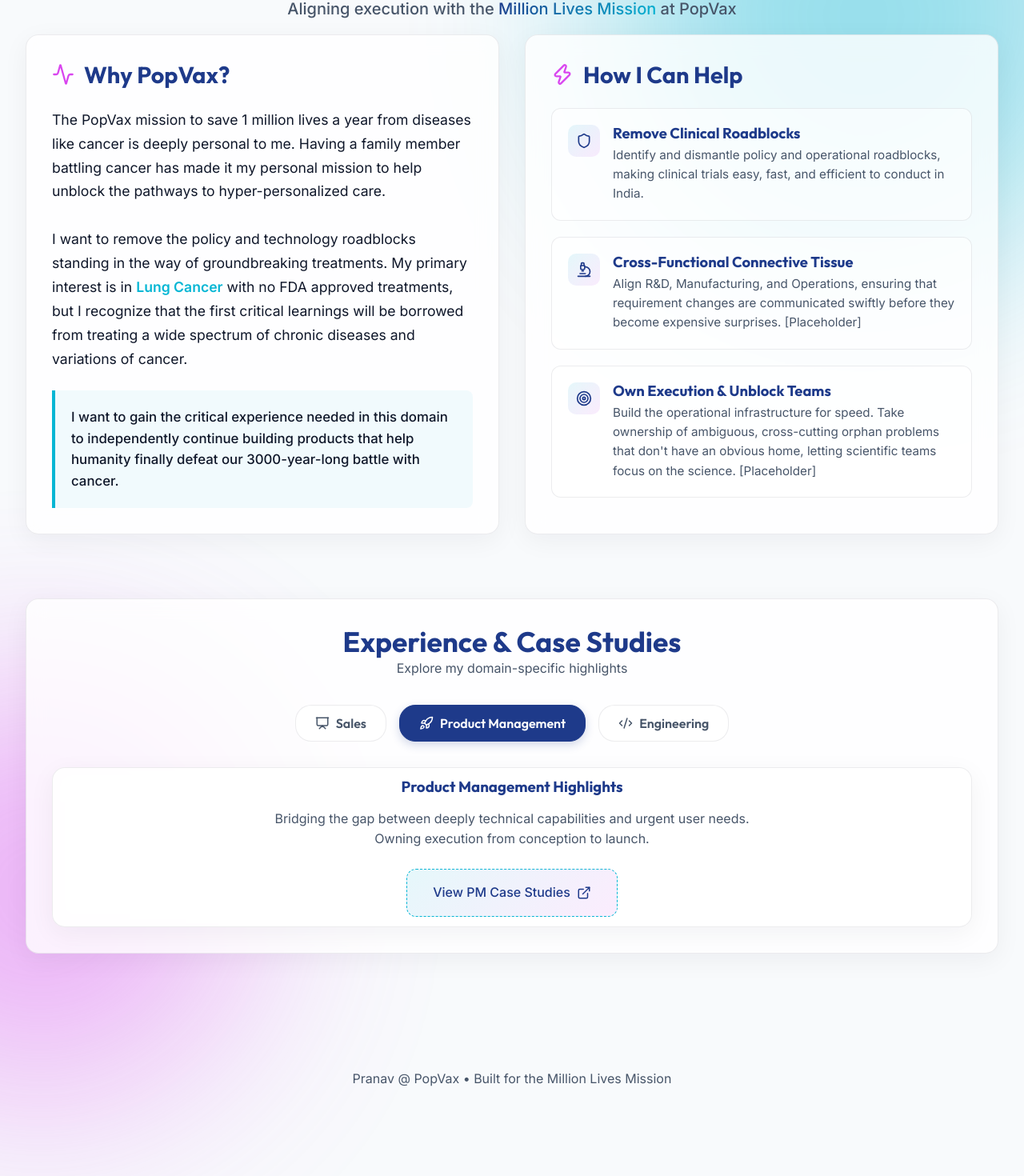
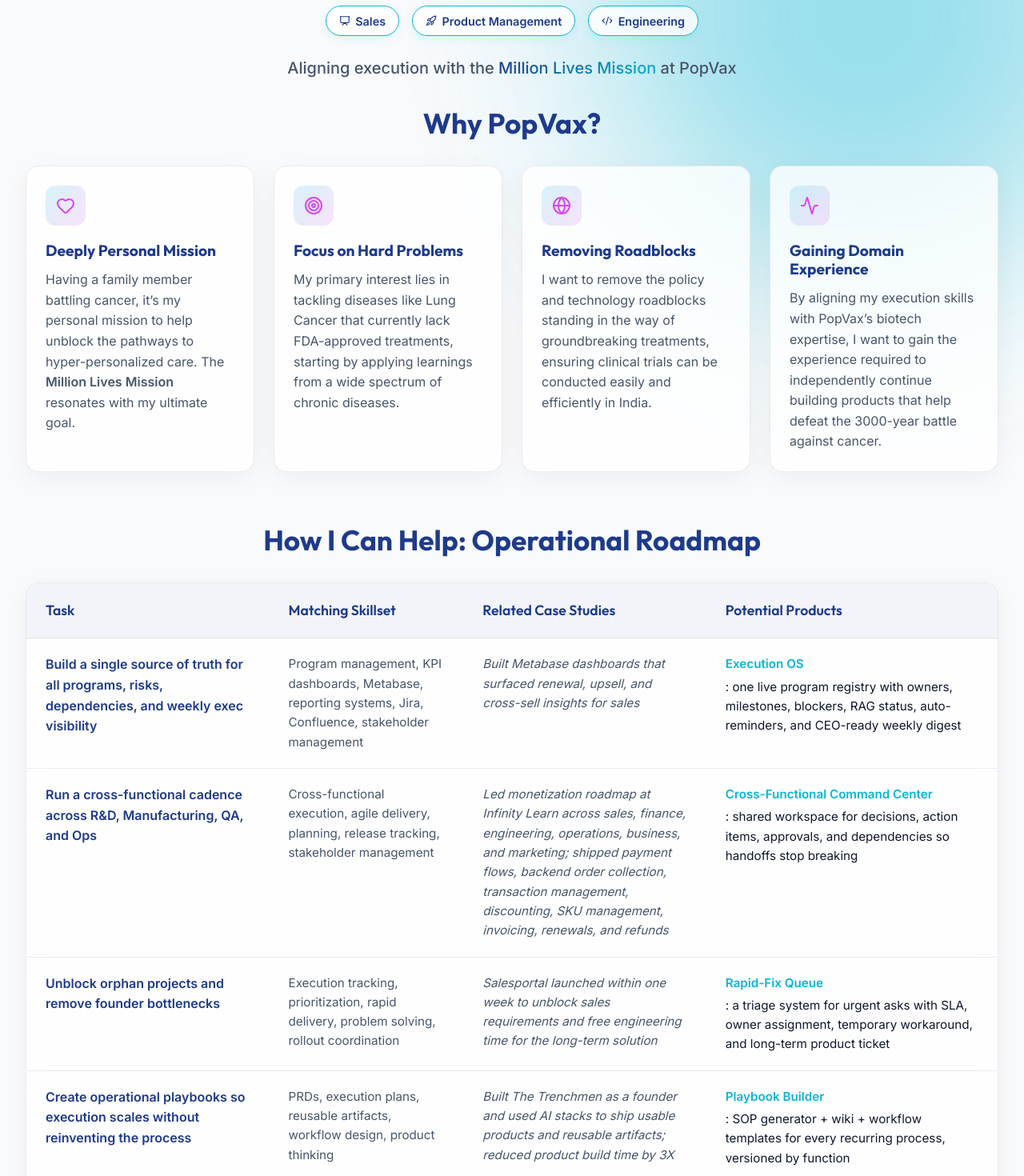
Before and after one commit to pran-av/popvax_pitch, a React (Vite) app: page / in a window 1280 px wide. Shown: the part 112-1582 px from the top of the page at 80% size. Before the commit the page ends 1538 px from the top, so only its background shows below. Built offline with nearby package versions, Linux system fonts and the light colour scheme.

Commit message:
roadmap addition

```diff
--- a/src/App.css
+++ b/src/App.css
@@ -20,13 +20,16 @@
 /* Header / Goal area */
 .header-goal {
   text-align: center;
-  margin-bottom: 1rem;
+  margin-bottom: 2rem;
+  display: flex;
+  flex-direction: column;
+  align-items: center;
 }
 
 .header-goal h1 {
   font-size: 3.5rem;
   font-weight: 800;
-  margin-bottom: 0.5rem;
+  margin-bottom: 0.75rem;
   color: var(--color-primary);
 }
 
@@ -40,177 +43,149 @@
   .header-goal h1 { font-size: 2.5rem; }
 }
 
-/* Split Pane for Hero Fold */
-.hero-split {
-  display: grid;
-  grid-template-columns: 1fr 1fr;
-  gap: 2rem;
-  min-height: 60vh;
-  align-items: stretch;
+/* Header Tags */
+.header-tags {
+  display: flex;
+  gap: 1rem;
+  flex-wrap: wrap;
+  justify-content: center;
+  margin-top: 0.5rem;
+  margin-bottom: 0.5rem;
 }
 
-@media (max-width: 1024px) {
-  .hero-split {
-    grid-template-columns: 1fr;
-    min-height: auto;
-  }
+.tag {
+  display: inline-flex;
+  align-items: center;
+  gap: 0.4rem;
+  padding: 0.4rem 1rem;
+  border-radius: 20px;
+  background: var(--color-surface);
+  border: 1px solid var(--color-accent-cyan);
+  color: var(--color-primary);
+  font-weight: 600;
+  font-size: 0.9rem;
+  backdrop-filter: blur(8px);
+  box-shadow: 0 4px 12px rgba(6, 182, 212, 0.1);
 }
 
-/* Common Card Internal Padding */
-.card-content {
-  padding: 2rem;
-  height: 100%;
+/* Why Section Pointers */
+.pointers-grid {
+  display: grid;
+  grid-template-columns: repeat(auto-fit, minmax(280px, 1fr));
+  gap: 1.5rem;
+}
+
+.pointer-card {
+  padding: 1.5rem;
   display: flex;
   flex-direction: column;
+  gap: 0.75rem;
 }
 
-.card-title {
+.pointer-icon {
+  background: linear-gradient(135deg, rgba(6, 182, 212, 0.15), rgba(217, 70, 239, 0.15));
+  width: 50px;
+  height: 50px;
+  border-radius: 12px;
   display: flex;
   align-items: center;
-  gap: 0.75rem;
-  font-size: 1.8rem;
-  margin-bottom: 1.5rem;
+  justify-content: center;
+  color: var(--color-accent-magenta);
+  margin-bottom: 0.5rem;
+}
+
+.pointer-card h3 {
+  font-size: 1.2rem;
   color: var(--color-primary);
 }
 
-.card-title svg {
-  color: var(--color-accent-magenta);
+.pointer-card p {
+  font-size: 1rem;
+  color: var(--color-text-muted);
+  line-height: 1.6;
 }
 
-/* Why Section */
-.mission-text {
-  font-size: 1.1rem;
-  line-height: 1.7;
-  color: var(--color-text-main);
-  margin-bottom: 1.5rem;
-}
-
-.mission-text strong {
-  color: var(--color-accent-cyan);
-  font-weight: 600;
-}
-
-.highlight-box {
-  background: rgba(6, 182, 212, 0.05);
-  border-left: 4px solid var(--color-accent-cyan);
-  padding: 1.25rem;
-  border-radius: 0 8px 8px 0;
-  margin-top: auto;
-}
-
-.highlight-box p {
-  font-size: 1.05rem;
-  font-weight: 500;
-}
-
-/* How Section */
-.roadmap-list {
-  list-style: none;
-  display: flex;
-  flex-direction: column;
-  gap: 1.25rem;
-}
-
-.roadmap-item {
-  display: flex;
-  gap: 1rem;
-  align-items: flex-start;
-  background: rgba(255,255,255,0.5);
-  padding: 1.25rem;
-  border-radius: 12px;
-  border: 1px solid var(--glass-border);
-  transition: transform 0.2s;
-}
-
-.roadmap-item:hover {
-  transform: translateY(-2px);
-  border-color: rgba(6, 182, 212, 0.3);
-}
-
-.roadmap-icon {
-  background: linear-gradient(135deg, rgba(6, 182, 212, 0.1), rgba(217, 70, 239, 0.1));
-  color: var(--color-primary);
-  width: 40px;
-  height: 40px;
-  border-radius: 10px;
-  display: flex;
-  align-items: center;
-  justify-content: center;
-  flex-shrink: 0;
-}
-
-.roadmap-content h4 {
-  font-size: 1.15rem;
-  margin-bottom: 0.25rem;
-  color: var(--color-primary);
-}
-
-.roadmap-content p {
-  font-size: 0.95rem;
-  color: var(--color-text-muted);
-}
-
-/* Case Studies Widget */
-.case-studies-section {
-  margin-top: 2rem;
-  margin-bottom: 4rem;
+/* Roadmap Table Section */
+.roadmap-section {
+  margin-top: 1rem;
 }
 
 .section-header {
-  text-align: center;
-  margin-bottom: 2rem;
-}
-
-.section-header h2 {
   font-size: 2.2rem;
   color: var(--color-primary);
 }
 
-.widget-container {
-  display: flex;
-  flex-direction: column;
-  gap: 1rem;
+.table-container {
+  overflow-x: auto;
+  border-radius: 16px;
+  padding: 0;
+  /* background handled by glass-card */
 }
 
-.widget-tabs {
-  display: flex;
-  justify-content: center;
-  gap: 1rem;
-  margin-bottom: 1rem;
-  flex-wrap: wrap;
+.roadmap-table {
+  width: 100%;
+  border-collapse: collapse;
+  min-width: 900px;
+  text-align: left;
 }
 
-.tab-btn {
-  background: rgba(255, 255, 255, 0.6);
-  border: 1px solid var(--glass-border);
-  padding: 0.75rem 1.5rem;
-  border-radius: 20px;
+.roadmap-table th,
+.roadmap-table td {
+  padding: 1.25rem 1.5rem;
+  border-bottom: 1px solid var(--glass-border);
+  vertical-align: top;
+}
+
+.roadmap-table th {
+  background: rgba(30, 58, 138, 0.05);
+  color: var(--color-primary);
   font-family: var(--font-heading);
   font-weight: 600;
-  font-size: 1rem;
-  color: var(--color-text-muted);
-  cursor: pointer;
-  transition: all 0.2s ease;
-  backdrop-filter: blur(4px);
+  font-size: 1.1rem;
 }
 
-.tab-btn:hover {
-  background: rgba(255, 255, 255, 0.9);
-  color: var(--color-primary);
+.roadmap-table tr:last-child td {
+  border-bottom: none;
 }
 
-.tab-btn.active {
-  background: var(--color-primary);
-  color: white;
-  border-color: var(--color-primary);
-  box-shadow: 0 4px 12px rgba(30, 58, 138, 0.2);
+.roadmap-table tr:hover td {
+  background: rgba(255, 255, 255, 0.5);
 }
 
-.tab-content {
-  min-height: 200px;
-  display: flex;
-  align-items: center;
-  justify-content: center;
+.task-cell {
+  font-weight: 600;
+  color: var(--color-primary);
+  width: 25%;
+}
+
+.skill-cell {
+  color: var(--color-text-muted);
+  font-size: 0.95rem;
+  width: 20%;
+}
+
+.case-cell {
+  color: var(--color-text-muted);
+  font-size: 0.95rem;
+  width: 25%;
+  font-style: italic;
+}
+
+.product-cell {
+  color: var(--color-text-main);
+  font-size: 0.95rem;
+  width: 30%;
+}
+
+.product-cell strong {
+  color: var(--color-accent-cyan);
+  display: block;
+  margin-bottom: 0.25rem;
+}
+
+/* Case Studies Widget / Common Card */
+.card-content {
+  padding: 2rem;
 }
 
 .placeholder-link {
--- a/src/App.jsx
+++ b/src/App.jsx
@@ -1,5 +1,6 @@
 import React from 'react';
 import Hero from './components/Hero';
+import Roadmap from './components/Roadmap';
 import CaseStudiesWidget from './components/CaseStudiesWidget';
 import './App.css';
 
@@ -7,6 +8,7 @@
   return (
     <div className="app-container">
       <Hero />
+      <Roadmap />
       <CaseStudiesWidget />
 
       <footer style={{ textAlign: 'center', marginTop: 'auto', padding: '2rem', color: 'var(--color-text-muted)' }}>
--- a/src/components/CaseStudiesWidget.jsx
+++ b/src/components/CaseStudiesWidget.jsx
@@ -1,79 +1,18 @@
-import React, { useState } from 'react';
-import { ExternalLink, Presentation, Rocket, Code2 } from 'lucide-react';
+import React from 'react';
+import { ExternalLink } from 'lucide-react';
 import '../App.css';
 
 const CaseStudiesWidget = () => {
-  const [activeTab, setActiveTab] = useState('PM');
+  return (
+    <div className="case-studies-section glass-card card-content" style={{ textAlign: 'center', padding: '3rem' }}>
+      <h2 style={{ marginBottom: '1rem', color: 'var(--color-primary)' }}>Experience & Case Studies</h2>
+      <p style={{ marginBottom: '2rem', color: 'var(--color-text-muted)', maxWidth: '600px', margin: '0 auto 2rem auto' }}>
+        Detailed case studies highlighting my execution in Sales, Product Management, and Engineering.
+      </p>
 
-  const tabs = [
-    { id: 'Sales', label: 'Sales', icon: Presentation },
-    { id: 'PM', label: 'Product Management', icon: Rocket },
-    { id: 'Engineering', label: 'Engineering', icon: Code2 }
-  ];
-
-  return (
-    <div className="case-studies-section glass-card card-content">
-      <div className="section-header">
-        <h2>Experience & Case Studies</h2>
-        <p style={{ color: "var(--color-text-muted)" }}>Explore my domain-specific highlights</p>
-      </div>
-
-      <div className="widget-container">
-        <div className="widget-tabs">
-          {tabs.map((tab) => {
-            const Icon = tab.icon;
-            return (
-              <button
-                key={tab.id}
-                className={`tab-btn ${activeTab === tab.id ? 'active' : ''}`}
-                onClick={() => setActiveTab(tab.id)}
-                style={{ display: 'flex', alignItems: 'center', gap: '8px' }}
-              >
-                <Icon size={18} />
-                {tab.label}
-              </button>
-            );
-          })}
-        </div>
-
-        <div className="tab-content glass-card">
-          {activeTab === 'Sales' && (
-            <div style={{ textAlign: 'center' }}>
-              <h3 style={{ marginBottom: '1rem', color: "var(--color-primary)" }}>Sales Highlights</h3>
-              <p style={{ marginBottom: '1.5rem', color: 'var(--color-text-muted)', maxWidth: '600px' }}>
-                Selling ideas internally, pitching products externally, and building sustainable revenue models for high-growth tech initiatives.
-              </p>
-              <a href="#" className="placeholder-link">
-                View Sales Case Studies <ExternalLink size={18} />
-              </a>
-            </div>
-          )}
-
-          {activeTab === 'PM' && (
-            <div style={{ textAlign: 'center' }}>
-              <h3 style={{ marginBottom: '1rem', color: "var(--color-primary)" }}>Product Management Highlights</h3>
-              <p style={{ marginBottom: '1.5rem', color: 'var(--color-text-muted)', maxWidth: '600px' }}>
-                Bridging the gap between deeply technical capabilities and urgent user needs. Owning execution from conception to launch.
-              </p>
-              <a href="#" className="placeholder-link">
-                View PM Case Studies <ExternalLink size={18} />
-              </a>
-            </div>
-          )}
-
-          {activeTab === 'Engineering' && (
-            <div style={{ textAlign: 'center' }}>
-              <h3 style={{ marginBottom: '1rem', color: "var(--color-primary)" }}>Engineering Highlights</h3>
-              <p style={{ marginBottom: '1.5rem', color: 'var(--color-text-muted)', maxWidth: '600px' }}>
-                Building robust, scalable architectures and diving deep into code when the team needs an extra set of hands to unblock a sprint.
-              </p>
-              <a href="#" className="placeholder-link">
-                View Engineering Case Studies <ExternalLink size={18} />
-              </a>
-            </div>
-          )}
-        </div>
-      </div>
+      <a href="#" className="placeholder-link" style={{ fontSize: '1.1rem', padding: '1.25rem 2.5rem' }}>
+        View Portfolio & Case Studies <ExternalLink size={20} />
+      </a>
     </div>
   );
 };
--- a/src/components/Hero.jsx
+++ b/src/components/Hero.jsx
@@ -1,5 +1,5 @@
 import React from 'react';
-import { Target, Activity, Zap, Shield, Microscope } from 'lucide-react';
+import { Target, Activity, Heart, Globe, Presentation, Rocket, Code2 } from 'lucide-react';
 import '../App.css';
 
 const Hero = () => {
@@ -7,67 +7,56 @@
     <div className="hero-section">
       <div className="header-goal">
         <h1>Pranav for <span className="text-gradient">Chief of Staff</span></h1>
-        <p>Aligning execution with the <span className="text-gradient-cyan">Million Lives Mission</span> at PopVax</p>
+
+        {/* Tags added to the header */}
+        <div className="header-tags">
+          <span className="tag"><Presentation size={14} /> Sales</span>
+          <span className="tag"><Rocket size={14} /> Product Management</span>
+          <span className="tag"><Code2 size={14} /> Engineering</span>
+        </div>
+
+        <p style={{ marginTop: '1rem' }}>
+          Aligning execution with the <span className="text-gradient-cyan">Million Lives Mission</span> at PopVax
+        </p>
       </div>
 
-      <div className="hero-split">
-        {/* Left Column: Why I want to apply */}
-        <div className="glass-card card-content">
-          <h2 className="card-title">
-            <Activity size={28} />
-            Why PopVax?
-          </h2>
-          <div className="mission-text">
+      <div className="why-section">
+        <h2 className="section-header" style={{ textAlign: "center", marginBottom: "2rem" }}>
+          Why PopVax?
+        </h2>
+
+        <div className="pointers-grid">
+          <div className="glass-card pointer-card">
+            <div className="pointer-icon"><Heart size={24} /></div>
+            <h3>Deeply Personal Mission</h3>
             <p>
-              The PopVax mission to save 1 million lives a year from diseases like cancer is deeply personal to me. Having a family member battling cancer has made it my personal mission to help unblock the pathways to hyper-personalized care.
-            </p>
-            <br />
-            <p>
-              I want to remove the policy and technology roadblocks standing in the way of groundbreaking treatments. My primary interest is in <strong>Lung Cancer</strong> with no FDA approved treatments, but I recognize that the first critical learnings will be borrowed from treating a wide spectrum of chronic diseases and variations of cancer.
+              Having a family member battling cancer, it’s my personal mission to help unblock the pathways to hyper-personalized care. The <strong>Million Lives Mission</strong> resonates with my ultimate goal.
             </p>
           </div>
-          <div className="highlight-box">
-            <p>I want to gain the critical experience needed in this domain to independently continue building products that help humanity finally defeat our 3000-year-long battle with cancer.</p>
+
+          <div className="glass-card pointer-card">
+            <div className="pointer-icon"><Target size={24} /></div>
+            <h3>Focus on Hard Problems</h3>
+            <p>
+              My primary interest lies in tackling diseases like Lung Cancer that currently lack FDA-approved treatments, starting by applying learnings from a wide spectrum of chronic diseases.
+            </p>
           </div>
-        </div>
 
-        {/* Right Column: How Would I Help */}
-        <div className="glass-card card-content">
-          <h2 className="card-title">
-            <Zap size={28} />
-            How I Can Help
-          </h2>
-          <ul className="roadmap-list">
-            <li className="roadmap-item">
-              <div className="roadmap-icon">
-                <Shield size={20} />
-              </div>
-              <div className="roadmap-content">
-                <h4>Remove Clinical Roadblocks</h4>
-                <p>Identify and dismantle policy and operational roadblocks, making clinical trials easy, fast, and efficient to conduct in India.</p>
-              </div>
-            </li>
+          <div className="glass-card pointer-card">
+            <div className="pointer-icon"><Globe size={24} /></div>
+            <h3>Removing Roadblocks</h3>
+            <p>
+              I want to remove the policy and technology roadblocks standing in the way of groundbreaking treatments, ensuring clinical trials can be conducted easily and efficiently in India.
+            </p>
+          </div>
 
-            <li className="roadmap-item">
-              <div className="roadmap-icon">
-                <Microscope size={20} />
-              </div>
-              <div className="roadmap-content">
-                <h4>Cross-Functional Connective Tissue</h4>
-                <p>Align R&D, Manufacturing, and Operations, ensuring that requirement changes are communicated swiftly before they become expensive surprises. [Placeholder]</p>
-              </div>
-            </li>
-
-            <li className="roadmap-item">
-              <div className="roadmap-icon">
-                <Target size={20} />
-              </div>
-              <div className="roadmap-content">
-                <h4>Own Execution & Unblock Teams</h4>
-                <p>Build the operational infrastructure for speed. Take ownership of ambiguous, cross-cutting orphan problems that don't have an obvious home, letting scientific teams focus on the science. [Placeholder]</p>
-              </div>
-            </li>
-          </ul>
+          <div className="glass-card pointer-card">
+            <div className="pointer-icon"><Activity size={24} /></div>
+            <h3>Gaining Domain Experience</h3>
+            <p>
+              By aligning my execution skills with PopVax’s biotech expertise, I want to gain the experience required to independently continue building products that help defeat the 3000-year battle against cancer.
+            </p>
+          </div>
         </div>
       </div>
     </div>
--- /dev/null
+++ b/src/components/Roadmap.jsx
@@ -0,0 +1,98 @@
+import React from 'react';
+import '../App.css';
+
+const roadmapData = [
+  {
+    task: "Build a single source of truth for all programs, risks, dependencies, and weekly exec visibility",
+    skillset: "Program management, KPI dashboards, Metabase, reporting systems, Jira, Confluence, stakeholder management",
+    caseStudies: "Built Metabase dashboards that surfaced renewal, upsell, and cross-sell insights for sales",
+    products: <strong>Execution OS</strong>,
+    productsDesc: "one live program registry with owners, milestones, blockers, RAG status, auto-reminders, and CEO-ready weekly digest"
+  },
+  {
+    task: "Run a cross-functional cadence across R&D, Manufacturing, QA, and Ops",
+    skillset: "Cross-functional execution, agile delivery, planning, release tracking, stakeholder management",
+    caseStudies: "Led monetization roadmap at Infinity Learn across sales, finance, engineering, operations, business, and marketing; shipped payment flows, backend order collection, transaction management, discounting, SKU management, invoicing, renewals, and refunds",
+    products: <strong>Cross-Functional Command Center</strong>,
+    productsDesc: "shared workspace for decisions, action items, approvals, and dependencies so handoffs stop breaking"
+  },
+  {
+    task: "Unblock orphan projects and remove founder bottlenecks",
+    skillset: "Execution tracking, prioritization, rapid delivery, problem solving, rollout coordination",
+    caseStudies: "Salesportal launched within one week to unblock sales requirements and free engineering time for the long-term solution",
+    products: <strong>Rapid-Fix Queue</strong>,
+    productsDesc: "a triage system for urgent asks with SLA, owner assignment, temporary workaround, and long-term product ticket"
+  },
+  {
+    task: "Create operational playbooks so execution scales without reinventing the process",
+    skillset: "PRDs, execution plans, reusable artifacts, workflow design, product thinking",
+    caseStudies: "Built The Trenchmen as a founder and used AI stacks to ship usable products and reusable artifacts; reduced product build time by 3X",
+    products: <strong>Playbook Builder</strong>,
+    productsDesc: "SOP generator + wiki + workflow templates for every recurring process, versioned by function"
+  },
+  {
+    task: "Build internal tools for reporting, batching, cancellations, conversions, and renewals",
+    skillset: "Product ops, backend coordination, analytics, SQL, JS, workflow automation, revenue reporting",
+    caseStudies: "Finance dashboard for EMI disbursements and refund approvals; reconciliation reports; automated batching flow; transferring packages, issuing refunds, and launching SKUs reduced from 7 days to 48 hours in most cases",
+    products: <strong>Ops Console</strong>,
+    productsDesc: "one internal tool for refunds, transfers, SKU launches, batching, approvals, and audit trails"
+  },
+  {
+    task: "Design hiring and onboarding systems that reduce ramp time and keep quality high",
+    skillset: "Process design, onboarding workflows, sales enablement, documentation, stakeholder management",
+    caseStudies: "Built sales systems covering payment collection, tech troubleshooting, report usage, post-sales invoicing, service activation, and incentive generation",
+    products: <strong>Ramp-Up Hub</strong>,
+    productsDesc: "onboarding portal with role-based checklists, process guides, FAQ, ownership matrix, and training flows"
+  },
+  {
+    task: "Deliver investor updates and truthful metrics narratives",
+    skillset: "Metrics thinking, business reporting, quarterly review preparation, communication, narrative building with data",
+    caseStudies: "Responsible for monetization metrics and quarterly leadership reviews, including wins and losses",
+    products: <strong>Metrics Cockpit</strong>,
+    productsDesc: "investor/leadership dashboard with KPI definitions, trend lines, commentary, and auto-generated quarterly update packs"
+  },
+  {
+    task: "Support external integrations and partner coordination with structured communication and tracking",
+    skillset: "Communication, project tracking, external partner coordination, integration delivery, documentation",
+    caseStudies: "Integrated payment systems with gateways and independent EMI partners; strong written and oral communication plus project tracking helped deliver the project",
+    products: <strong>Partner Integration Hub</strong>,
+    productsDesc: "integration tracker with API status, partner SLAs, error handling, reconciliation checks, and launch checklist"
+  }
+];
+
+const Roadmap = () => {
+  return (
+    <div className="roadmap-section">
+      <h2 className="section-header" style={{ textAlign: "center", marginBottom: "2rem" }}>
+        How I Can Help: Operational Roadmap
+      </h2>
+
+      <div className="table-container glass-card">
+        <table className="roadmap-table">
+          <thead>
+            <tr>
+              <th>Task</th>
+              <th>Matching Skillset</th>
+              <th>Related Case Studies</th>
+              <th>Potential Products</th>
+            </tr>
+          </thead>
+          <tbody>
+            {roadmapData.map((row, index) => (
+              <tr key={index}>
+                <td className="task-cell">{row.task}</td>
+                <td className="skill-cell">{row.skillset}</td>
+                <td className="case-cell">{row.caseStudies}</td>
+                <td className="product-cell">
+                  {row.products}: {row.productsDesc}
+                </td>
+              </tr>
+            ))}
+          </tbody>
+        </table>
+      </div>
+    </div>
+  );
+};
+
+export default Roadmap;
```
Also changed, not shown: 1 other file (tests, documents, lock files or other folders).
